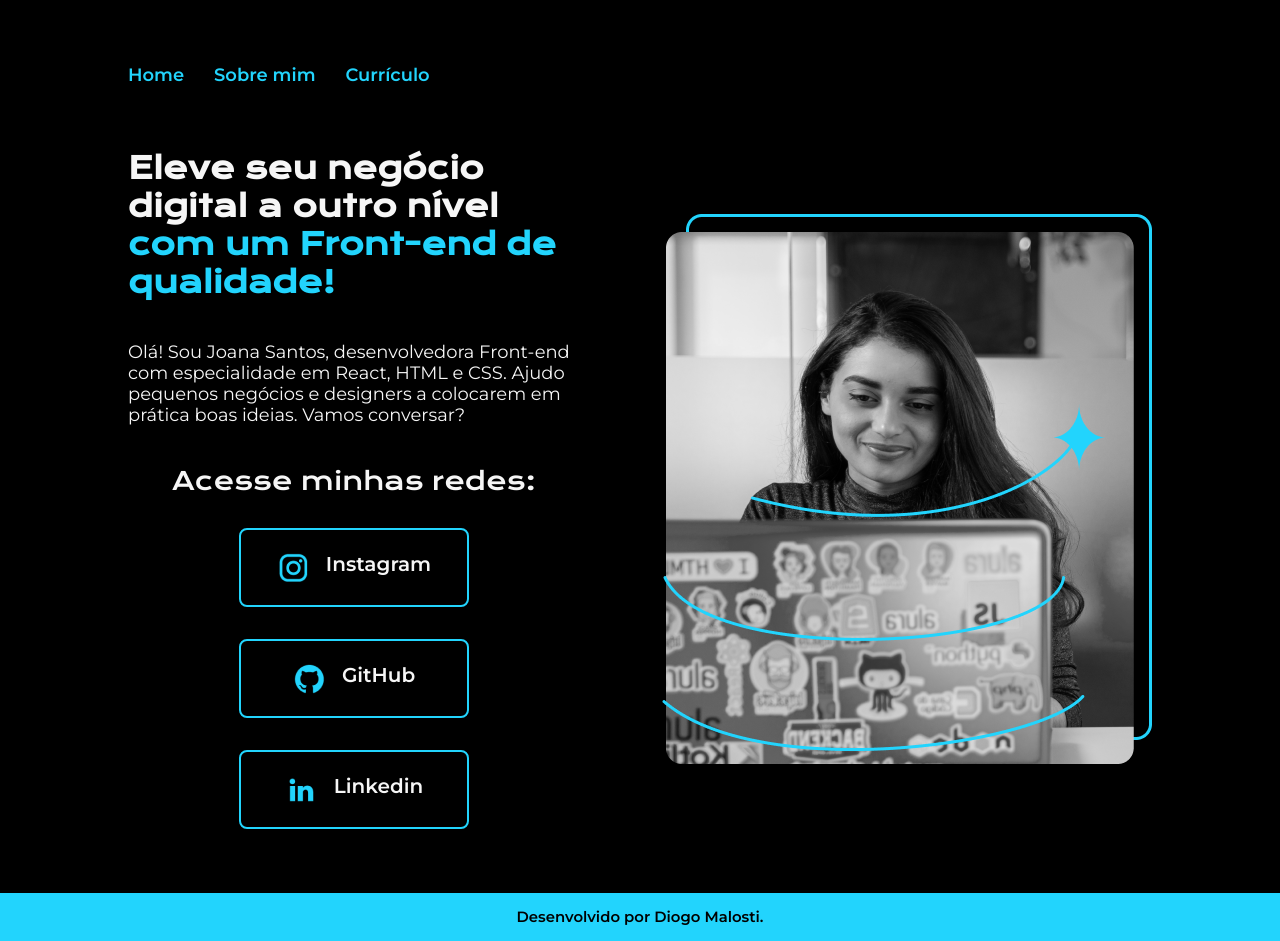
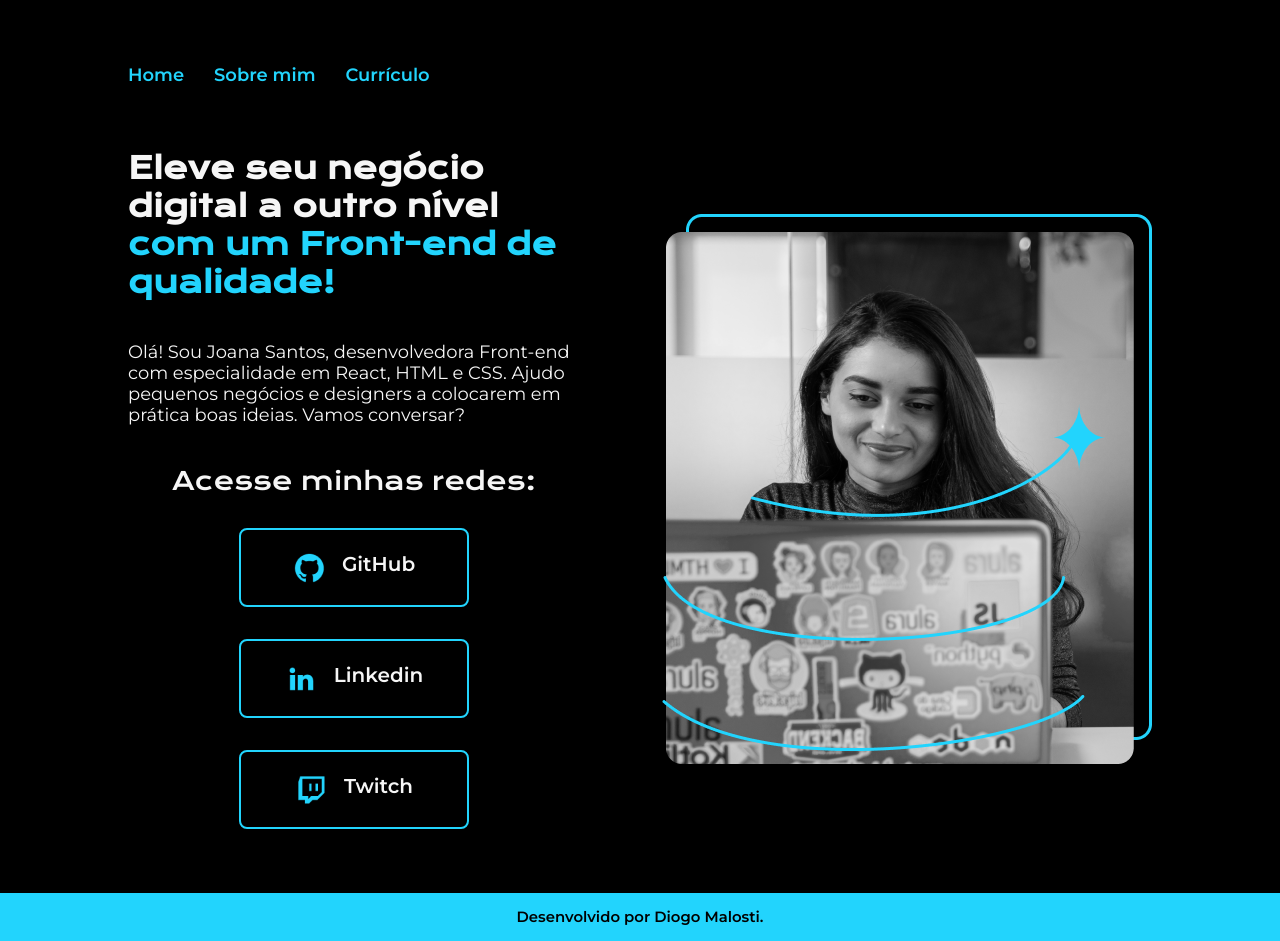
Before and after one commit to Dsmalosti/portfolio-web, a plain HTML site: page index.html in a window 1280 px wide. Drawn offline with nearby package versions, Linux system fonts and the light colour scheme.

Commit message:
Update index.html

```diff
--- a/index.html
+++ b/index.html
@@ -24,17 +24,17 @@
             </p>
             <div class="apresentacao__links">
                 <h2 class="apresentacao__links__subtitulo">Acesse minhas redes:</h2>
-                <a class="apresentacao__links__navegacao" href="https://Instagram.com/">
-                    <img src="./assets/instagram.png" alt="instagram">
-                    Instagram
+                <a class="apresentacao__links__navegacao" href="https://github.com/">
+                    <img src="./assets/github.png" alt="github">
+                     GitHub
+                 </a>
+                <a class="apresentacao__links__navegacao" href="https://linkedin.com/">
+                   <img src="./assets/linkedin.png" alt="linkedin">
+                   Linkedin
                 </a>
-                <a class="apresentacao__links__navegacao" href="https://github.com/">
-                   <img src="./assets/github.png" alt="github">
-                    GitHub
-                </a>
-                <a class="apresentacao__links__navegacao" href="https://linkedin.com/">
-                    <img src="./assets/linkedin.png" alt="linkdin">
-                     Linkedin
+                <a class="apresentacao__links__navegacao" href="https://twitch.com/">
+                    <img src="./assets/twitch.png" alt="twitch">
+                     Twitch
                  </a>
             </div>
         </section>
```
